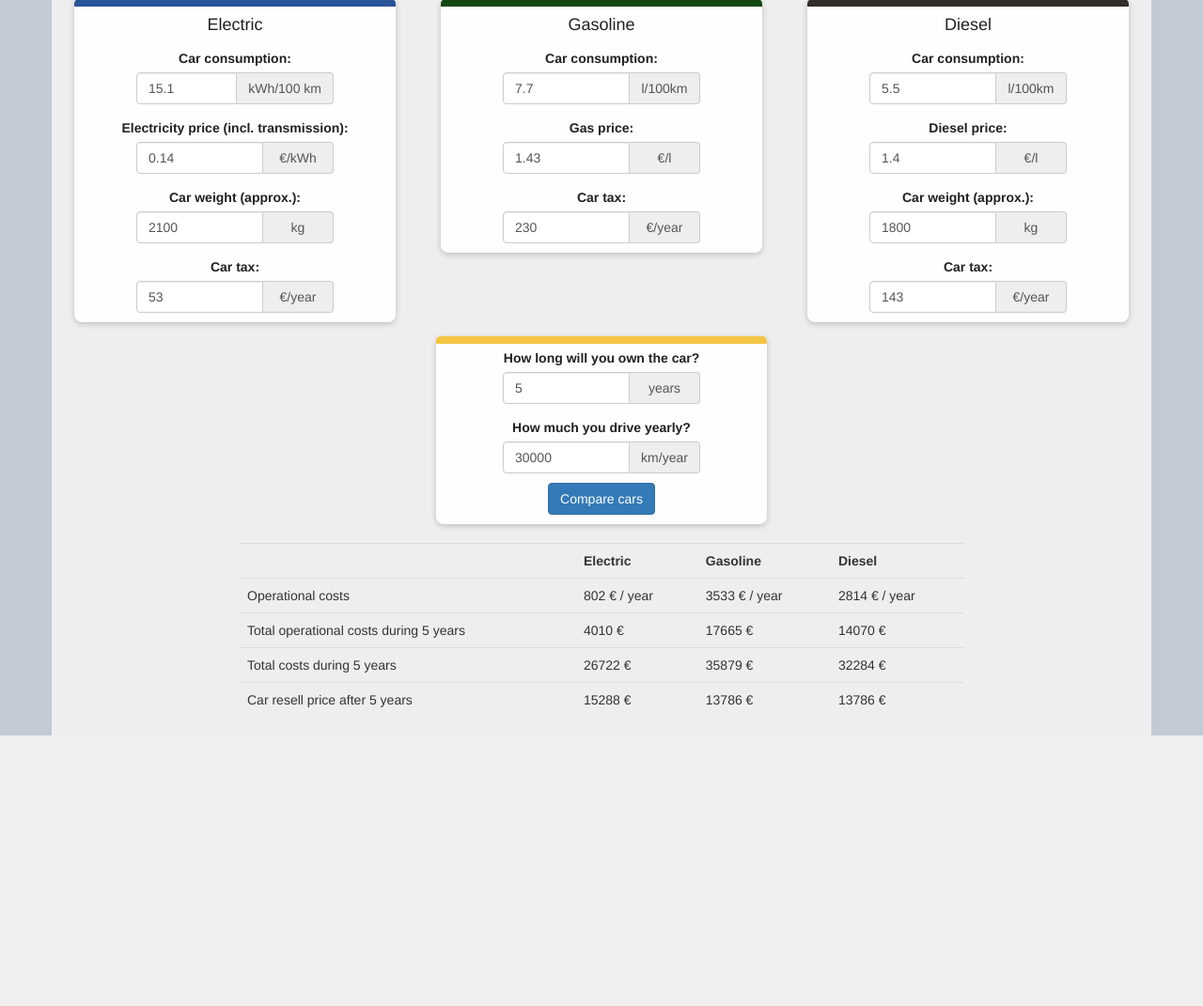
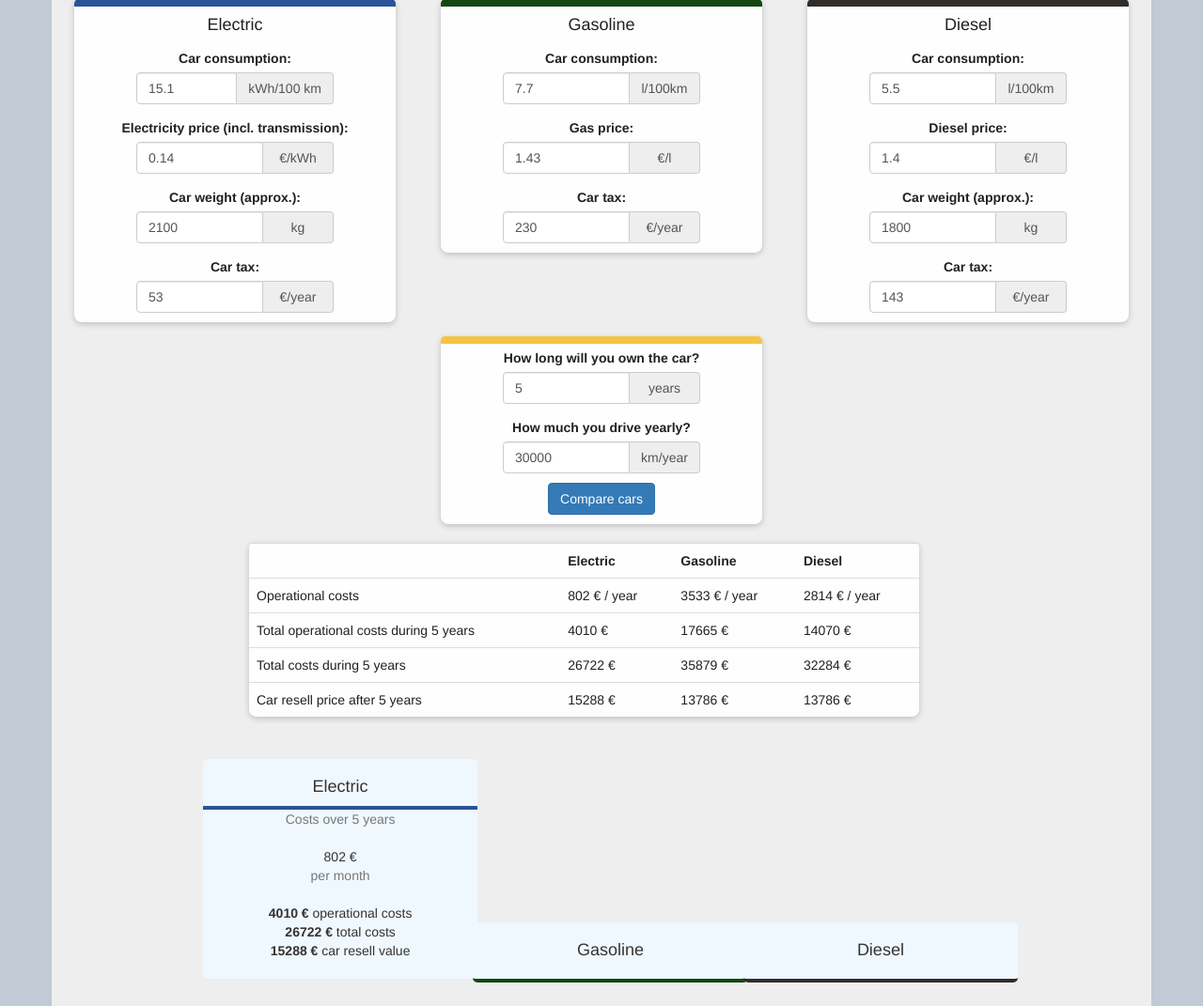
Before and after one commit to Zigelzi/laturel-web, a Flask app: page /cars in a window 1280 px wide. Shown: the part 666-1737 px from the top of the page at 94% size. Before the commit the page ends 1449 px from the top, so only its background shows below. Run offline with Flask 2, Linux system fonts and the light colour scheme; parts of the project's set-up code (start-up, migrations or seed data) failed here and were passed over; some libraries are stand-ins or nearby versions.

Commit message:
Formatting of results and fixing rows

```diff
--- a/app.py
+++ b/app.py
@@ -1,5 +1,5 @@
-from flask import Flask, render_template, request
-from forms import ChargerForm, Form, gForm, dForm, driveForm
+from flask import Flask, render_template, request, flash
+from forms import ChargerForm, Form
 from config import Config
 from datetime import datetime
 from helpers import round_hundreds, deprecation, depr_oper
@@ -43,6 +43,32 @@ def evbasics():
 def cars():
     form = Form()
 
+    edeprcalc = 0
+    gdeprcalc = 0
+    ddeprcalc = 0
+
+    eyearly = 0
+    gyearly = 0
+    dyearly = 0
+
+    etotal = 0
+    gtotal = 0
+    dtotal = 0
+
+    edepr_yearly = 0
+    ecost_list = 0
+    eoper = 0
+    eafter = 0
+    gdepr_yearly = 0
+    gcost_list = 0
+    goper = 0
+    gafter = 0
+    ddepr_yearly = 0
+    dcost_list = 0
+    doper = 0
+    dafter = 0
+    ziplist = []
+
     # EV data from EV form
     eform_ecarprice = form.ecarprice
     ecarprice = eform_ecarprice.data
@@ -77,62 +103,46 @@ def cars():
 
     error = None
 
-    edeprcalc = 0
-    gdeprcalc = 0
-    ddeprcalc = 0
-
-    eyearly = 0
-    gyearly = 0
-    dyearly = 0
-
-    etotal = 0
-    gtotal = 0
-    dtotal = 0
-
-    # Calculating the driving power tax based on car weight.
     try:
+        # Calculating the driving power tax based on car weight.
         edrivingpower = edrivingpower * 0.015 * 365 # EV 0.015€/starting 100 kg
         ddrivingpower = ddrivingpower * 0.055 * 365 # Diesel 0.055€/starting 100 kg
+
+        # EV price calculation
+        eyearly = int(
+            drivekm * eprice * (econsumption / 100) + etax + edrivingpower)  # int for rounding to full numbers
+
+        #  Use function to take deprecation values, yearly deprecation and yearly
+        #  operating costs and assign them to variables.
+        edepr_total, edepr_yearly, ecost_list = depr_oper(ecarprice, edepr, owntime, eyearly)
+
+        # Take the index of the lists and calculate total costs
+        etotal = int(ecost_list[owntime - 1] + edepr_total[owntime - 1] - esubsidy)
+        eoper = ecost_list[owntime - 1]
+        eafter = int(ecarprice - edepr_total[owntime - 1])
+
+        # Gasoline car price calculation
+        gyearly = int(drivekm * gprice * (gconsumption / 100) + gtax)
+        gdepr_total, gdepr_yearly, gcost_list = depr_oper(gcarprice, gdepr, owntime, gyearly)
+        gtotal = int(gcost_list[owntime - 1] + gdepr_total[owntime - 1])
+        goper = gcost_list[owntime - 1]
+        gafter = int(gcarprice - gdepr_total[owntime - 1])
+
+        # Diesel car price calculation
+        dyearly = int(drivekm * dprice * (dconsumption / 100) + ddrivingpower + dtax)
+        ddepr_total, ddepr_yearly, dcost_list = depr_oper(dcarprice, ddepr, owntime, dyearly)
+        dtotal = int(dcost_list[owntime - 1] + ddepr_total[owntime - 1])
+        doper = dcost_list[owntime - 1]
+        dafter = int(dcarprice - ddepr_total[owntime - 1])
+
+        ziplist = zip(edepr_yearly, gdepr_yearly, ddepr_yearly)
+
+        if echarger == 'No':
+            etotal = etotal + chargerprice
+
     except TypeError:
+        error = 'TypeError'
         pass
-
-    # EV price calculation
-    eyearly = int(drivekm * eprice * (econsumption / 100) + etax + edrivingpower)  # int for rounding to full numbers
-
-    #  Use function to take deprecation values, yearly deprecation and yearly
-    #  operating costs and assign them to variables.
-    edepr_total, edepr_yearly, ecost_list = depr_oper(ecarprice, edepr, owntime, eyearly)
-
-    # Take the index of the lists and calculate total costs
-    etotal = int(ecost_list[owntime-1] + edepr_total[owntime-1] - esubsidy)
-    eoper = ecost_list[owntime-1]
-    eafter = int(ecarprice - edepr_total[owntime-1])
-
-
-    if echarger == 'No':
-        try:
-            etotal = etotal + chargerprice
-        except TypeError:
-            etotal = None
-            pass
-
-    # Gasoline car price calculation
-    gyearly = int(drivekm * gprice * (gconsumption / 100) + gtax)
-    gdepr_total, gdepr_yearly, gcost_list = depr_oper(gcarprice, gdepr, owntime, gyearly)
-    gtotal = int(gcost_list[owntime-1] + gdepr_total[owntime-1])
-    goper = gcost_list[owntime-1]
-    gafter = int(gcarprice - gdepr_total[owntime - 1])
-
-    # Diesel car price calculation
-    dyearly = int(drivekm * dprice * (dconsumption / 100) + ddrivingpower + dtax)
-    ddepr_total, ddepr_yearly, dcost_list = depr_oper(dcarprice, ddepr, owntime, dyearly)
-    dtotal = int(dcost_list[owntime-1] + ddepr_total[owntime-1])
-    doper = dcost_list[owntime-1]
-    dafter = int(dcarprice - ddepr_total[owntime - 1])
-
-    ziplist= zip(edepr_yearly,gdepr_yearly,ddepr_yearly)
-
-
 
     return render_template('cars.html',
                            form=form,
@@ -155,8 +165,10 @@ def cars():
                            doper=doper,
                            dafter=dafter,
                            owntime=owntime,
-                           ziplist=ziplist
+                           ziplist=ziplist,
+                           error=error
                            )
+
 
 @app.route('/about')
 def about():
--- a/static/css/styles.css
+++ b/static/css/styles.css
@@ -98,3 +98,50 @@
 .box-header{
 	font-weight: 600;
 }
+
+.card{
+	background-color: aliceblue;
+	text-align: center;
+	margin-top: 25px;
+	margin-bottom: 25px;
+	margin-left: 15px;
+	margin-right: 15px;
+	padding-top: 10px;
+	padding-bottom: 10px;
+	padding-left: 5px;
+	padding-right: 5px;
+	border-radius: 5px;
+}
+.ecard{
+
+	border-bottom: 4px solid #2a5499;
+	margin-left: -5px;
+	margin-right: -5px;
+}
+
+.gcard{
+	border-bottom: 4px solid #134712;
+	margin-left: -5px;
+	margin-right: -5px;
+}
+
+.dcard{
+	border-bottom: 4px solid #322c2b;
+	margin-left: -5px;
+	margin-right: -5px;
+}
+
+.row-centered {
+    text-align:center;
+}
+.col-centered {
+    display:inline-block;
+    float:none;
+    /* inline-block space fix */
+    margin-right:-4px;
+}
+
+ul {
+	list-style: none;
+	padding: 0px;
+}
--- a/templates/cars.html
+++ b/templates/cars.html
@@ -24,7 +24,7 @@
 					<div class="col-lg-4 text-center form-group">
 
 
-						<div class="row form-box e-top">
+						<div class="form-box e-top">
 							<div class="box-header">
 								<h4>Electric</h4>
 							</div>
@@ -67,7 +67,7 @@
 
 					<!-- Gasoline initial costs -->
 					<div class="col-lg-4 text-center form-group">
-						<div class="row form-box g-top">
+						<div class=" form-box g-top">
 							<div class="box-header">
 								<h4>Gasoline</h4>
 							</div>
@@ -92,7 +92,7 @@
 
 					<!-- Diesel initial costs -->
 					<div class="col-lg-4 text-center form-group">
-						<div class="row form-box d-top">
+						<div class="form-box d-top">
 							<div class="box-header">
 								<h4>Diesel</h4>
 							</div>
@@ -125,7 +125,7 @@
 				<div class="row">
 					<!-- EV operational costs section -->
 					<div class="col-lg-4 text-center form-group">
-						<div class="row form-box e-top">
+						<div class="form-box e-top">
 							<div class="box-header">
 								<h4>Electric</h4>
 							</div>
@@ -166,7 +166,7 @@
 
 					<!-- Gasoline operational costs section -->
 					<div class="col-lg-4 text-center form-group">
-						<div class="row form-box g-top">
+						<div class="form-box g-top">
 							<div class="box-header">
 								<h4>Gasoline</h4>
 							</div>
@@ -199,7 +199,7 @@
 
 					<!-- Diesel operational costs section -->
 					<div class="col-lg-4 text-center form-group">
-						<div class="row form-box d-top">
+						<div class="form-box d-top">
 							<div class="box-header">
 								<h4>Diesel</h4>
 							</div>
@@ -237,7 +237,7 @@
 							</div>
 						</div>
 					</div>
-
+				</div>
 				<!-- General information form -->
 				<div class="row">
 					<div class="col-lg-4 col-lg-offset-4 form-group text-center" style="margin-bottom: 20px">
@@ -267,8 +267,15 @@
 				</div>
 			</form>
 				<div class="row" id="result-table">
+					{% if error != None %}
+						<div class="alert alert-danger text-center">
+							<strong>{{ error }}</strong> occurred! Check form input values.
+						</div>
+					{% endif %}
 					<div class="col-lg-8 col-lg-offset-2">
-						<table class="table table-hover">
+
+						{% if error == None %}
+							<table class="table table-hover form-box" style="display:inline-table">
 								<tr>
 									<th></th>
 									<th>Electric</th>
@@ -310,6 +317,42 @@
 									<td>{{ dafter }} €</td>
 								</tr>
 							</table>
+						{% endif %}
+					</div>
+				</div>
+				<div class="row row-centered">
+					<div class="col-lg-3 card col-centered">
+						<div class="ecard">
+						<h4>Electric</h4>
+						</div>
+						<div class="text-muted">
+							Costs over {{ owntime }} years
+						</div>
+						<br>
+						<div>
+							{{ eyearly }} €
+						</div>
+						<div class="text-muted muted">
+							per month
+						</div>
+						<br>
+						<ul>
+							<li>
+								<strong>{{ eoper}} €</strong> operational costs
+							</li>
+							<li>
+								<strong>{{ etotal}} €</strong> total costs
+							</li>
+							<li>
+								<strong>{{ eafter }} €</strong> car resell value
+							</li>
+						</ul>
+					</div>
+					<div class="col-lg-3 card gcard col-centered">
+						<h4>Gasoline</h4>
+					</div>
+					<div class="col-lg-3 card dcard col-centered">
+						<h4>Diesel</h4>
 					</div>
 				</div>
 		</div>
```
Lines whose indentation alone changed are shown as unchanged.
